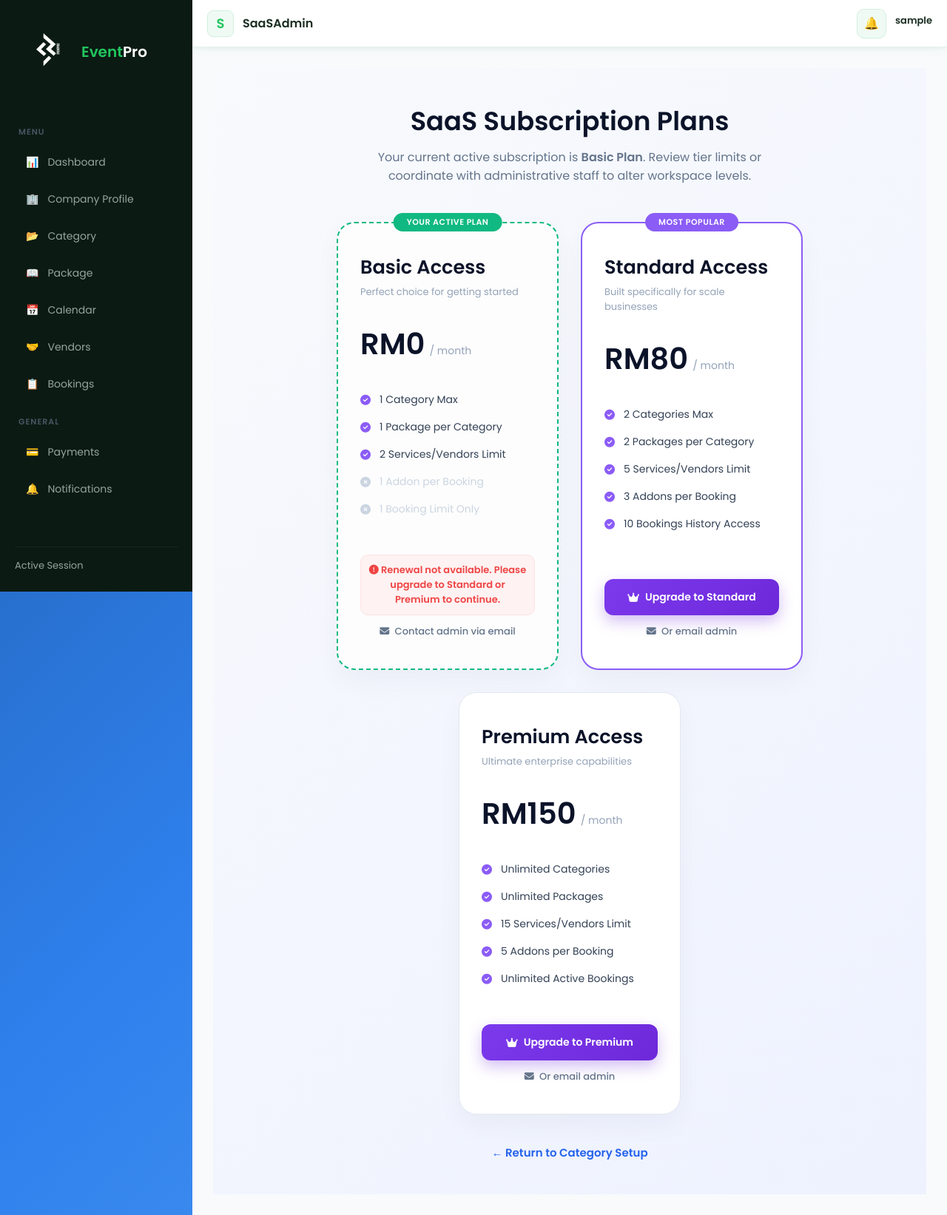
After one commit to AliaSham/event_saas, a PHP site: page /admin/subscription/upgrade.php in a window 1280 px wide. The commit adds this page. Shown: the whole page at 74% size. Run offline with PHP 8.4, Linux system fonts and the light colour scheme; the visitor is signed in with stand-in values (Sample User, id 1); data that the repository does not hold is empty.

Commit message:
update subscribe page

```diff
--- /dev/null
+++ b/admin/subscription/upgrade.php
@@ -0,0 +1,463 @@
+<?php
+session_start();
+include('../../config/db.php');
+include('../header.php');
+
+if (!isset($_SESSION['user_id'])) {
+    header("Location: ../../auth/login.php");
+    exit;
+}
+
+$company_id = $_SESSION['company_id'];
+
+/* AMBIL PELAN SEMASA SYARIKAT DARIPADA DATABASE */
+$res = mysqli_query($conn, "SELECT plan FROM companies WHERE id='$company_id'");
+$data = mysqli_fetch_assoc($res);
+$current_plan = strtolower($data['plan'] ?? 'basic'); // tukar ke huruf kecil untuk mengelakkan ralat ejaan
+
+
+/* LOGIK DINAMIK: KESAN PENGGUNA DATANG DARI DASHBOARD ATAU CATEGORIES */
+$previous_page = $_SERVER['HTTP_REFERER'] ?? '';
+$back_url = "../categories/add.php"; // Tetapkan sebagai default (fallback)
+$back_text = "← Return to Category Setup";
+
+// Jika dalam URL sebelum ini ada perkataan 'dashboard' atau 'index.php' utama (bergantung kepada nama fail dashboard awak)
+if (stripos($previous_page, 'dashboard') !== false || stripos($previous_page, 'home') !== false) {
+    $back_url = "../dashboard/index.php"; // Sila suaikan laluan (path) ke fail dashboard utama awak jika perlu (contoh: "../index.php")
+    $back_text = "← Return to Dashboard";
+}
+?>
+
+<link rel="stylesheet" href="https://cdnjs.cloudflare.com/ajax/libs/font-awesome/6.4.0/css/all.min.css">
+
+<style>
+.upgrade-page {
+    min-height: 100vh;
+    padding: 45px;
+    background: linear-gradient(135deg, #f8fafc, #eef2ff);
+    display: flex;
+    flex-direction: column;
+    align-items: center;
+}
+
+.pricing-header {
+    text-align: center;
+    max-width: 600px;
+    margin-bottom: 50px;
+}
+
+.pricing-header h1 {
+    font-size: 2.2rem;
+    color: #0b1329;
+    margin-bottom: 10px;
+    font-weight: 800;
+}
+
+.pricing-header p {
+    color: #64748b;
+    font-size: 1rem;
+    margin: 0;
+}
+
+.pricing-grid {
+    display: flex;
+    justify-content: center;
+    align-items: stretch;
+    flex-wrap: wrap;
+    gap: 30px;
+    max-width: 1200px;
+    width: 100%;
+}
+
+.pricing-card {
+    background: #ffffff;
+    border: 1px solid #e2e8f0;
+    border-radius: 24px;
+    padding: 40px 30px;
+    width: 300px;
+    display: flex;
+    flex-direction: column;
+    position: relative;
+    box-shadow: 0 15px 35px rgba(15,23,42,.04);
+    transition: transform 0.3s ease, box-shadow 0.3s ease;
+}
+
+.pricing-card:hover {
+    transform: translateY(-5px);
+    box-shadow: 0 20px 45px rgba(15,23,42,.08);
+}
+
+.pricing-card.popular {
+    border: 2px solid #8b5cf6;
+}
+
+.pricing-card.current {
+    border: 2px dashed #10b981; /* Border hijau dash jika ini plan aktif dia */
+    background: #fdfdfd;
+}
+
+.popular-badge {
+    position: absolute;
+    top: -14px;
+    left: 50%;
+    transform: translateX(-50%);
+    background: #8b5cf6;
+    color: white;
+    padding: 4px 18px;
+    border-radius: 20px;
+    font-size: 11px;
+    font-weight: 600;
+    text-transform: uppercase;
+    letter-spacing: 0.5px;
+}
+
+.current-badge {
+    position: absolute;
+    top: -14px;
+    left: 50%;
+    transform: translateX(-50%);
+    background: #10b981;
+    color: white;
+    padding: 4px 18px;
+    border-radius: 20px;
+    font-size: 11px;
+    font-weight: 600;
+    text-transform: uppercase;
+    letter-spacing: 0.5px;
+}
+
+.plan-title {
+    font-size: 1.6rem;
+    font-weight: 700;
+    color: #0b1329;
+    margin: 0 0 4px 0;
+}
+
+.plan-subtitle {
+    color: #94a3b8;
+    font-size: 13px;
+    margin: 0 0 30px 0;
+}
+
+.plan-price {
+    font-size: 2.5rem;
+    font-weight: 700;
+    color: #0b1329;
+    margin-bottom: 35px;
+    display: flex;
+    align-items: baseline;
+}
+
+.plan-price span {
+    font-size: 14px;
+    color: #94a3b8;
+    font-weight: 400;
+    margin-left: 6px;
+}
+
+.features-list {
+    list-style: none;
+    padding: 0;
+    margin: 0 0 35px 0;
+    flex-grow: 1;
+}
+
+.features-list li {
+    display: flex;
+    align-items: center;
+    gap: 12px;
+    margin-bottom: 16px;
+    font-size: 14px;
+    color: #334155;
+}
+
+.features-list li i.fa-circle-check {
+    color: #8b5cf6;
+    font-size: 14px;
+}
+
+.features-list li.disabled {
+    color: #cbd5e1;
+}
+
+.features-list li i.fa-circle-xmark {
+    color: #cbd5e1;
+    font-size: 14px;
+}
+
+.contact-actions {
+    display: flex;
+    flex-direction: column;
+    gap: 12px;
+    text-align: center;
+}
+
+/* GAYA: Butang Upgrade Utama (Warna Ungu Gradient Yang Menyerlah) */
+.btn-upgrade-action {
+    display: flex;
+    align-items: center;
+    justify-content: center;
+    gap: 8px;
+    padding: 14px;
+    background: linear-gradient(135deg, #7c3aed, #6d28d9) !important;
+    color: white !important;
+    text-decoration: none;
+    border-radius: 12px;
+    font-weight: 700;
+    font-size: 14px;
+    transition: all 0.2s ease;
+    border: none !important;
+    box-shadow: 0 8px 20px rgba(109, 40, 217, 0.3);
+}
+.btn-upgrade-action:hover {
+    background: linear-gradient(135deg, #6d28d9, #5b21b6) !important;
+    transform: translateY(-1px);
+    box-shadow: 0 10px 24px rgba(109, 40, 217, 0.4);
+}
+
+/* Tambahan Gaya Butang Renew (Hijau) */
+.btn-renew-active {
+    display: flex;
+    align-items: center;
+    justify-content: center;
+    gap: 8px;
+    padding: 14px;
+    background-color: #10b981 !important;
+    color: white !important;
+    text-decoration: none;
+    border-radius: 12px;
+    font-weight: 700;
+    font-size: 14px;
+    transition: all 0.2s ease;
+    border: none !important;
+    box-shadow: 0 8px 20px rgba(16, 185, 129, 0.25);
+}
+.btn-renew-active:hover {
+    background-color: #059669 !important;
+}
+
+/* Tambahan Gaya Butang Downgrade (Jingga) */
+.btn-downgrade-orange {
+    display: flex;
+    align-items: center;
+    justify-content: center;
+    gap: 8px;
+    padding: 14px;
+    background-color: #f59e0b !important;
+    color: white !important;
+    text-decoration: none;
+    border-radius: 12px;
+    font-weight: 700;
+    font-size: 14px;
+    transition: all 0.2s ease;
+    border: none !important;
+    box-shadow: 0 8px 20px rgba(245, 158, 11, 0.25);
+}
+.btn-downgrade-orange:hover {
+    background-color: #d97706 !important;
+}
+
+/* Gaya Butang Disekat (Disabled) */
+.btn-disabled {
+    display: flex;
+    align-items: center;
+    justify-content: center;
+    gap: 8px;
+    padding: 14px;
+    background-color: #e2e8f0 !important;
+    color: #94a3b8 !important;
+    text-decoration: none;
+    border-radius: 12px;
+    font-weight: 700;
+    font-size: 14px;
+    border: 1px solid #cbd5e1 !important;
+    cursor: not-allowed;
+    pointer-events: none;
+}
+
+/* Notifikasi khusus untuk pelan Basic yang tidak boleh di-renew */
+.basic-notice {
+    font-size: 13px;
+    color: #ef4444;
+    background-color: #fef2f2;
+    padding: 10px;
+    border-radius: 10px;
+    border: 1px solid #fee2e2;
+    font-weight: 600;
+}
+
+.email-link {
+    font-size: 13px;
+    color: #64748b;
+    text-decoration: none;
+    font-weight: 500;
+    transition: color 0.2s;
+}
+
+.email-link:hover {
+    color: #8b5cf6;
+    text-decoration: underline;
+}
+
+.email-link i {
+    margin-right: 4px;
+}
+
+/* Gaya untuk link kembali */
+.back-to-setup {
+    margin-top: 40px;
+    text-decoration: none;
+    color: #2563eb;
+    font-weight: 800;
+    font-size: 15px;
+    transition: color 0.2s;
+}
+.back-to-setup:hover {
+    color: #1d4ed8;
+    text-decoration: underline;
+}
+</style>
+
+<div class="upgrade-page">
+
+    <div class="pricing-header">
+        <h1>SaaS Subscription Plans</h1>
+        <p>Your current active subscription is <strong><?= ucfirst($current_plan) ?> Plan</strong>. Review tier limits or coordinate with administrative staff to alter workspace levels.</p>
+    </div>
+
+    <div class="pricing-grid">
+
+        <!-- ================= KAD BASIC ================= -->
+        <div class="pricing-card <?= ($current_plan == 'basic') ? 'current' : '' ?>">
+            <?php if ($current_plan == 'basic') { echo '<div class="current-badge">Your Active Plan</div>'; } ?>
+            <h3 class="plan-title">Basic Access</h3>
+            <p class="plan-subtitle">Perfect choice for getting started</p>
+            <div class="plan-price">RM0<span>/ month</span></div>
+
+            <ul class="features-list">
+                <li><i class="fa-solid fa-circle-check"></i> 1 Category Max</li>
+                <li><i class="fa-solid fa-circle-check"></i> 1 Package per Category</li>
+                <li><i class="fa-solid fa-circle-check"></i> 2 Services/Vendors Limit</li>
+                <li class="disabled"><i class="fa-solid fa-circle-xmark"></i> 1 Addon per Booking</li>
+                <li class="disabled"><i class="fa-solid fa-circle-xmark"></i> 1 Booking Limit Only</li>
+            </ul>
+
+            <div class="contact-actions">
+                <?php if ($current_plan == 'basic') { ?>
+                    <div class="basic-notice">
+                        <i class="fa-solid fa-circle-exclamation"></i> Renewal not available. Please upgrade to Standard or Premium to continue.
+                    </div>
+                    <a href="mailto:wannazreen232@gmail.com?subject=Inquiry%20-%20Upgrade%20from%20Basic%20Access" class="email-link">
+                        <i class="fa-solid fa-envelope"></i> Contact admin via email
+                    </a>
+                <?php } else { ?>
+                    <a href="#" class="btn-disabled">
+                        <i class="fa-solid fa-lock"></i> Downgrade Locked
+                    </a>
+                <?php } ?>
+            </div>
+        </div>
+
+        <!-- ================= KAD STANDARD ================= -->
+        <div class="pricing-card <?= ($current_plan == 'standard') ? 'current' : 'popular' ?>">
+            <?php
+            if ($current_plan == 'standard') {
+                echo '<div class="current-badge">Your Active Plan</div>';
+            } else {
+                echo '<div class="popular-badge">Most Popular</div>';
+            }
+            ?>
+            <h3 class="plan-title">Standard Access</h3>
+            <p class="plan-subtitle">Built specifically for scale businesses</p>
+            <div class="plan-price">RM80<span>/ month</span></div>
+
+            <ul class="features-list">
+                <li><i class="fa-solid fa-circle-check"></i> 2 Categories Max</li>
+                <li><i class="fa-solid fa-circle-check"></i> 2 Packages per Category</li>
+                <li><i class="fa-solid fa-circle-check"></i> 5 Services/Vendors Limit</li>
+                <li><i class="fa-solid fa-circle-check"></i> 3 Addons per Booking</li>
+                <li><i class="fa-solid fa-circle-check"></i> 10 Bookings History Access</li>
+            </ul>
+
+            <div class="contact-actions">
+                <?php if ($current_plan == 'standard') { ?>
+                    <!-- Jika sedang aktif Standard, boleh Renew -->
+                    <a href="https://wa.me/601129389680?text=Hi%20Admin,%20I%20want%20to%20renew%20my%20Standard%20Access%20Plan." target="_blank" class="btn-renew-active">
+                        <i class="fa-solid fa-rotate"></i> Renew Current Plan
+                    </a>
+                    <a href="mailto:wannazreen232@gmail.com?subject=Renew%20Request%20-%20Standard%20Access" class="email-link">
+                        <i class="fa-solid fa-envelope"></i> Or email admin
+                    </a>
+                <?php } elseif ($current_plan == 'premium') { ?>
+                    <!-- Jika dia Premium, butang Standard bertukar jadi DOWNGRADE -->
+                    <a href="https://wa.me/601129389680?text=Hi%20Admin,%20I%20want%20to%20downgrade%20from%20Premium%20to%20the%20Standard%20Access%20Plan." target="_blank" class="btn-downgrade-orange">
+                        <i class="fa-solid fa-arrow-down-wide-short"></i> Downgrade to Standard
+                    </a>
+                    <a href="mailto:wannazreen232@gmail.com?subject=Downgrade%20Request%20-%20Standard%20Access" class="email-link">
+                        <i class="fa-solid fa-envelope"></i> Or email admin
+                    </a>
+                <?php } else { ?>
+                    <!-- Jika dia Basic, butang Upgrade bertukar jadi Ungu Premium -->
+                    <a href="https://wa.me/601129389680?text=Hi%20Admin,%20I%20want%20to%20upgrade%20from%20Basic%20to%20the%20Standard%20Access%20Plan." target="_blank" class="btn-upgrade-action">
+                        <i class="fa-solid fa-crown"></i> Upgrade to Standard
+                    </a>
+                    <a href="mailto:wannazreen232@gmail.com?subject=Upgrade%20Request%20-%20Standard%20Access" class="email-link">
+                        <i class="fa-solid fa-envelope"></i> Or email admin
+                    </a>
+                <?php } ?>
+            </div>
+        </div>
+
+        <!-- ================= KAD PREMIUM ================= -->
+        <div class="pricing-card <?= ($current_plan == 'premium') ? 'current' : '' ?>">
+            <?php if ($current_plan == 'premium') { echo '<div class="current-badge">Your Active Plan</div>'; } ?>
+            <h3 class="plan-title">Premium Access</h3>
+            <p class="plan-subtitle">Ultimate enterprise capabilities</p>
+            <div class="plan-price">RM150<span>/ month</span></div>
+
+            <ul class="features-list">
+                <li><i class="fa-solid fa-circle-check"></i> Unlimited Categories</li>
+                <li><i class="fa-solid fa-circle-check"></i> Unlimited Packages</li>
+                <li><i class="fa-solid fa-circle-check"></i> 15 Services/Vendors Limit</li>
+                <li><i class="fa-solid fa-circle-check"></i> 5 Addons per Booking</li>
+                <li><i class="fa-solid fa-circle-check"></i> Unlimited Active Bookings</li>
+            </ul>
+
+            <div class="contact-actions">
+                <?php if ($current_plan == 'premium') { ?>
+                    <!-- Jika sedang aktif Premium, boleh Renew -->
+                    <a href="https://wa.me/601129389680?text=Hi%20Admin,%20I%20want%20to%20renew%20my%20Premium%20Access%20Plan." target="_blank" class="btn-renew-active">
+                        <i class="fa-solid fa-rotate"></i> Renew Current Plan
+                    </a>
+                    <a href="mailto:wannazreen232@gmail.com?subject=Renew%20Request%20-%20Premium%20Access" class="email-link">
+                        <i class="fa-solid fa-envelope"></i> Or email admin
+                    </a>
+                <?php } else { ?>
+                    <!-- Jika dia Basic atau Standard, butang Upgrade bertukar jadi Ungu Premium -->
+                    <a href="https://wa.me/601129389680?text=Hi%20Admin,%20I%20want%20to%20upgrade%20from%20<?= ucfirst($current_plan) ?>%20to%20the%20Premium%20Access%20Plan." target="_blank" class="btn-upgrade-action">
+                        <i class="fa-solid fa-crown"></i> Upgrade to Premium
+                    </a>
+                    <a href="mailto:wannazreen232@gmail.com?subject=Upgrade%20Request%20-%20Premium%20Access" class="email-link">
+                        <i class="fa-solid fa-envelope"></i> Or email admin
+                    </a>
+                <?php } ?>
+            </div>
+        </div>
+
+    </div>
+
+    <!-- PENGUBAHSUAIAN BIJAK: Menggunakan JavaScript untuk undur balik ke halaman asal tanpa ralat 404 -->
+    <?php
+    // Tetapkan teks butang secara dinamik berdasarkan halaman rujukan sebelum ini
+    $previous_page = $_SERVER['HTTP_REFERER'] ?? '';
+    $back_text = "← Return to Category Setup";
+
+    if (stripos($previous_page, 'dashboard') !== false || stripos($previous_page, 'home') !== false || stripos($previous_page, 'index.php') !== false) {
+        $back_text = "← Return to Dashboard";
+    }
+    ?>
+    <a href="javascript:void(0);" onclick="window.history.back();" class="back-to-setup"><?= $back_text ?></a>
+
+</div>
+
+<?php include('../footer.php'); ?>
```
Also changed, not shown: admin/dashboard.php (+55 -4 lines).
